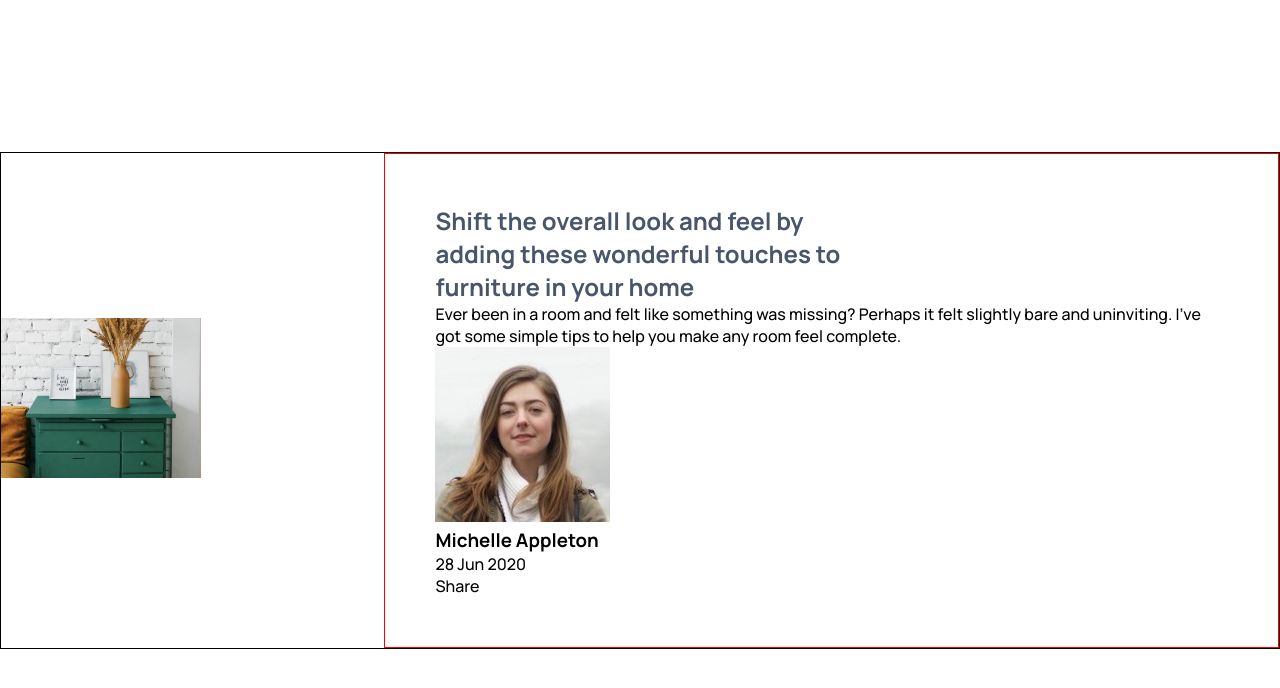
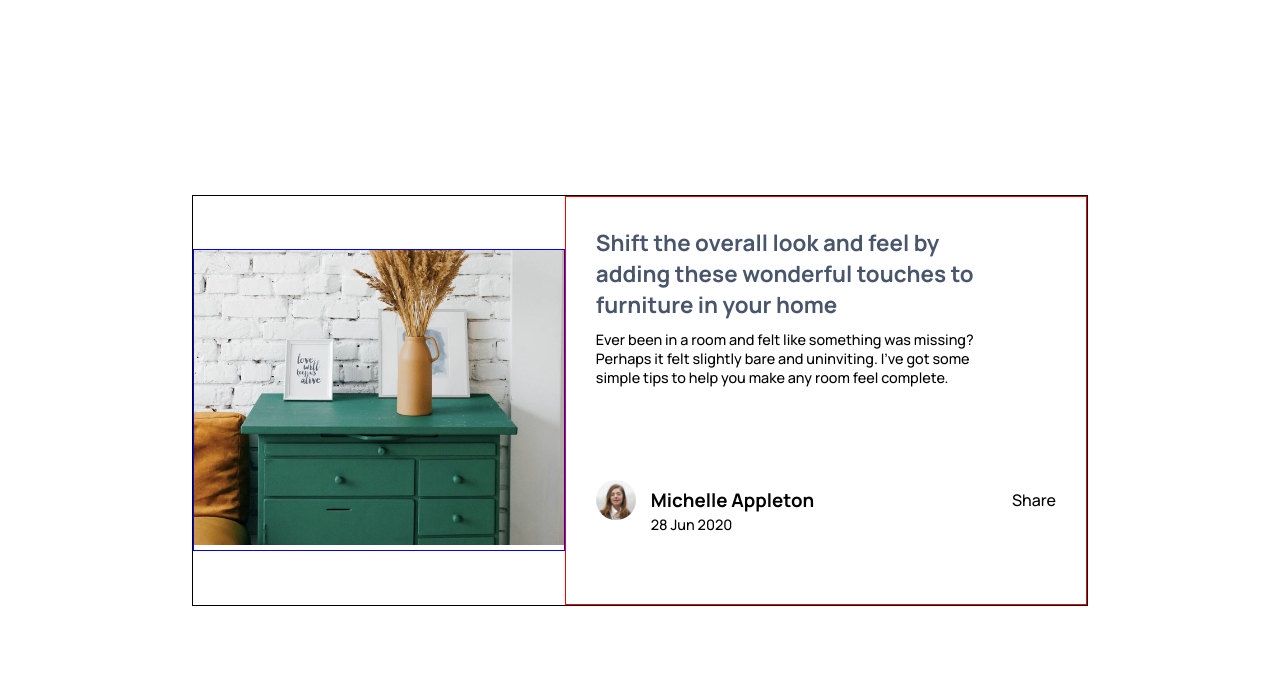
Before and after one commit to ozi-sadiq-kasai/Article-preview-component, a plain HTML site: page index.html in a window 1280 px wide. Drawn offline with Linux system fonts and the light colour scheme; a script that the page names is missing.

Commit message:
styled info section

```diff
--- a/index.html
+++ b/index.html
@@ -9,7 +9,7 @@
   <title>Frontend Mentor | Article preview component</title>
 </head>
 <body>
-  <main id="card">
+  <div id="card">
     <div id="image">
       <img src="images/drawers.jpg" alt="image">
     </div>
@@ -24,13 +24,17 @@
         to help you make any room feel complete.
       </p>
       <div id="avatar">
-        <img src="images/avatar-michelle.jpg" alt="avatar">
-        <h3>Michelle Appleton</h3>
-        <p>28 Jun 2020</p>
-        <span>Share</span>
+        <div id="name">
+          <img src="images/avatar-michelle.jpg" alt="avatar">
+          <div>
+          <h3>Michelle Appleton</h3>
+          <p>28 Jun 2020</p>
+          </div>
+        </div>
+        <div id="icon">Share</div>
       </div>
     </div>
-  </main>
+  </div>
   <script src="app.js"></script>
 </body>
 </html>
--- a/style.css
+++ b/style.css
@@ -18,21 +18,64 @@ body{
   display: flex;
   justify-content: space-between;
   align-items: center;
+  width: 70%;
+  height:auto;
+}
+#image{
+  flex-basis: 1;
+  width:100%;
+  height: 100%;
+  border: 1px solid blue;
 }
 
 #image img{
-  width: 200px;
-  flex-basis: 30%;
+  width:100%;
+  height: 100%;
+  object-fit: cover;
 }
 
 #info{
-  flex-basis:70%;
+  flex-basis:1;
   border: 1px solid red;
-  padding: 50px;
+  padding: 30px;
 }
 
 #info h1{
- font-size: 1.5em;
- width: 53%;
+ font-size: 1.4em;
+ width: 85%;
  color:  hsl(217, 19%, 35%);
 }
+
+#info p{
+  width: 85%;
+  font-size: 0.9em;
+  margin: 10px 0 40px;
+}
+
+
+/* AVATAR */
+#avatar{
+  display: flex;
+  justify-content: space-between;
+  align-items: center;
+}
+
+#name{
+  display: flex;
+  justify-content: center;
+  align-items: center;
+}
+
+#name img{
+  border-radius: 50%;
+  height:40px;
+  width:40px;
+}
+#name div{
+  margin-top: 60px;
+  padding-left: 15px;
+}
+
+#name div p{
+  margin-top: 2px;
+}
```
